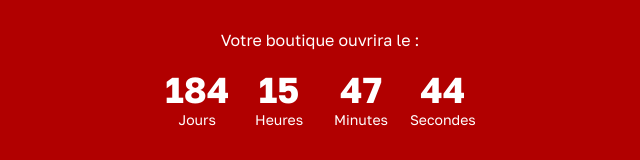
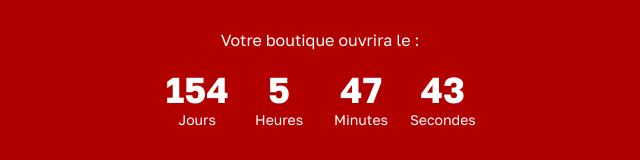
Before and after one commit to Ma-Boucherie-Francaise/MaBoucherieFrancaise, a Next.js app: page /notre-histoire in a window 1280 px wide. Shown: the part 397-557 px from the top of the page, without its empty margins (320-960 px from the left). Built offline with nearby package versions, Linux system fonts and the light colour scheme.

Commit message:
fix: fix NaN on timer

```diff
--- a/src/app/_components/Timer.jsx
+++ b/src/app/_components/Timer.jsx
@@ -14,6 +14,10 @@ const Timer = ({ setIsTimerDown }) => {
 
   useEffect(() => {
     const targetDate = new Date(content.time).getTime();
+    if (isNaN(targetDate)) {
+      setIsTimerDown(true);
+      return;
+    }
 
     const timer = setInterval(() => {
       const now = new Date().getTime();
@@ -47,9 +51,9 @@ const Timer = ({ setIsTimerDown }) => {
           height={124}
           className=""
         />
-        <div className="text-white pt-5 pb-2.5 font-light text-center">
+        <p className="text-white pt-5 pb-2.5 font-light text-center">
           {content.time_subtitle}
-        </div>
+        </p>
         <div className="grid grid-cols-4 gap-4 text-white">
           <div className="text-center">
             <div className="text-4xl font-bold">{timeLeft.days}</div>
--- a/src/app/_data/content.json
+++ b/src/app/_data/content.json
@@ -1,5 +1,5 @@
 {
-    "time": "2025-09-31T10:00:00",
+    "time": "2025-08-31T23:59:59Z",
     "time_subtitle": "Votre boutique ouvrira le :",
     "cursor_img" : "/images/content/Pic_MBF_Solo-02.png",
     "header": {
```
